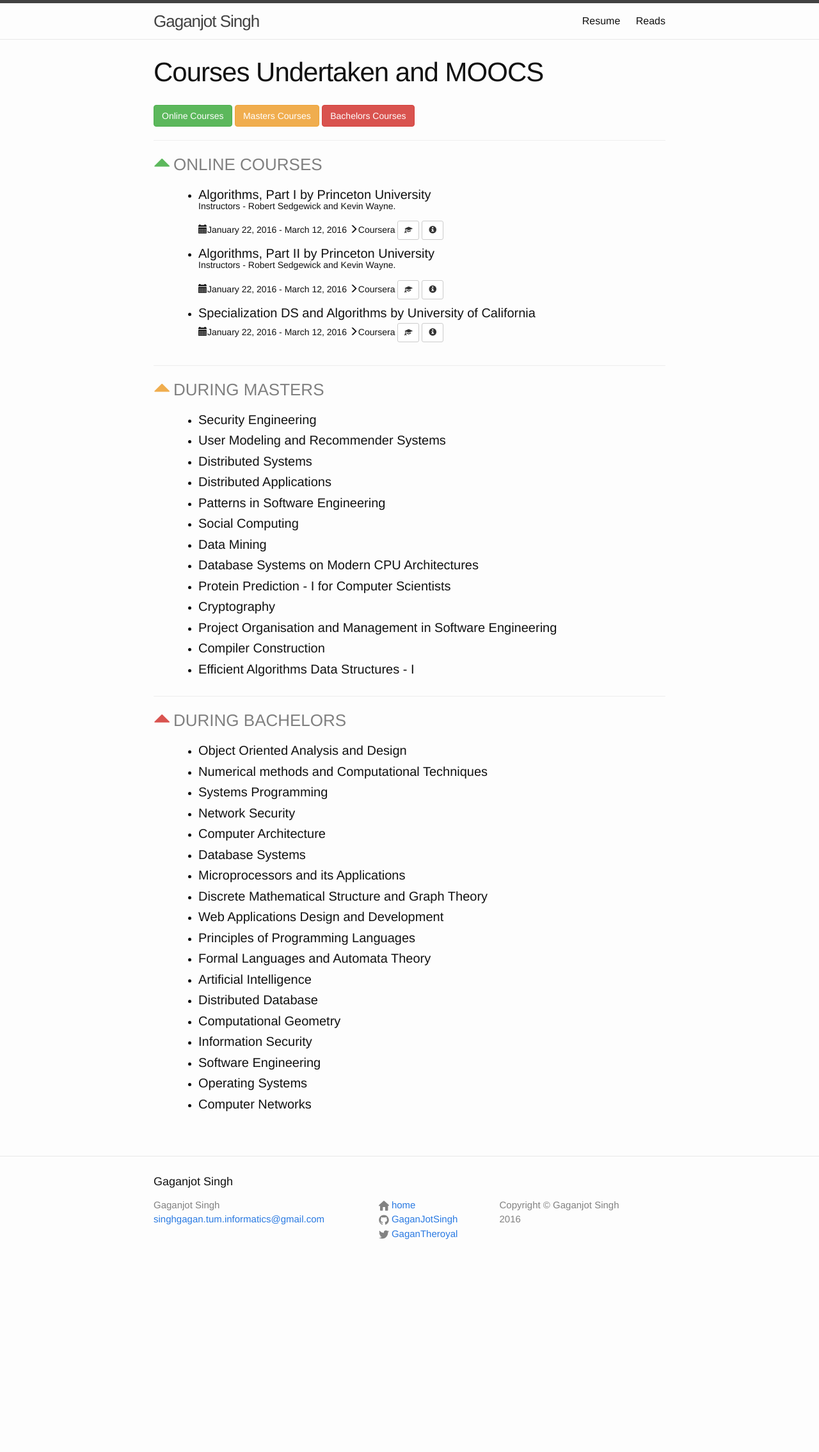
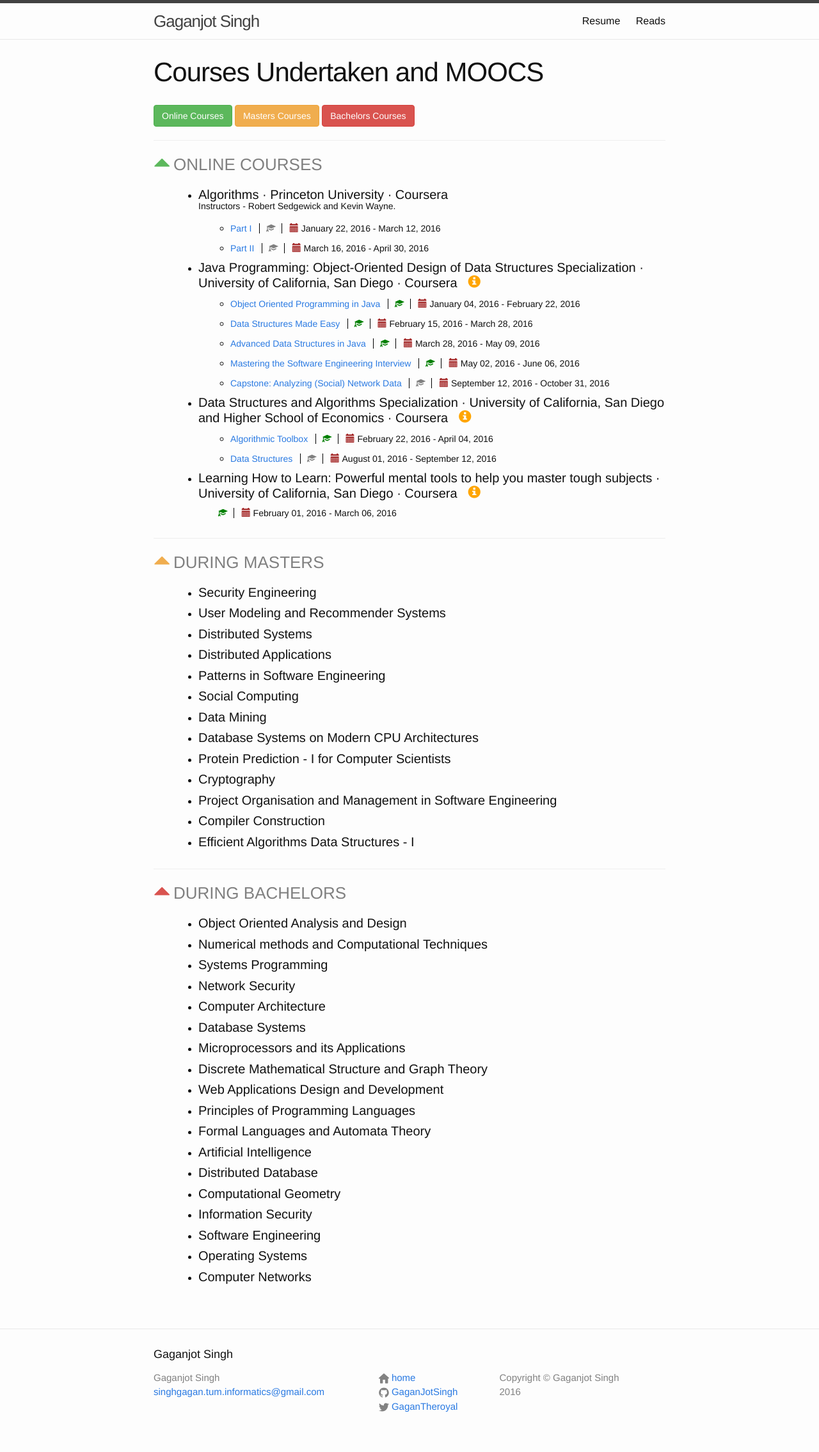
Before and after one commit to GaganJotSingh/GaganJotSingh.github.io, a Jekyll site: the page built from study/coursesUndertaken/index.md, in a window 1280 px wide. Shown: the whole page at 64% size. Built offline with Jekyll 4.4.1, drawn with Linux system fonts in a browser that asks for light colours; before the commit the page ends 2000 px from its top, so only the background shows below that.

Commit message:
Added new section "Online presence" to resume page and HackerRank image. New design for online courses on "Courses" page and added/modified courses and their certificates.

```diff
--- a/_sass/_layout.scss
+++ b/_sass/_layout.scss
@@ -251,3 +251,15 @@
         }
     }
 }
+
+/**
+ * By Gagan
+ */
+.vertical-separators {
+    border-left: 1px solid black;
+    border-right: 1px solid black;
+}
+.vertical-separators-margins {
+    margin-left: 10px;
+    margin-right: 10px;
+}
--- a/study/coursesUndertaken/index.md
+++ b/study/coursesUndertaken/index.md
@@ -23,59 +23,52 @@ permalink: /courses/
 	<div class="col-md-12">
 		<ul style="padding-left: 40px; margin-bottom: 10.5px">
 			<li>
-				<h4 style="margin-top:10.5px; margin-bottom:10.5px">Algorithms, Part I by Princeton University
+				<h4 style="margin-top:10.5px; margin-bottom:10.5px">Algorithms &middot; Princeton University &middot; Coursera
 					<span><h5>Instructors - Robert Sedgewick and Kevin Wayne.</h5></span>
 				</h4>
-				<h5 style="margin-top:10.5px; margin-bottom:10.5px">
-					<span class="glyphicon glyphicon-calendar"></span>January 22, 2016 - March 12, 2016
-					<span class="glyphicon glyphicon-menu-right"></span>Coursera
-					<a>
-						<button type="button" title="This course provides no certificate" class="btn btn-default btn-sm">
-					  	<span class="glyphicon glyphicon-education"></span>
-						</button>
-					</a>
-					<a href="https://www.coursera.org/course/algs4partI">
-						<button type="button" title="Course Homepage" class="btn btn-default btn-sm">
-						<span class="glyphicon glyphicon-info-sign"></span>
-						</button>
-					</a>
-				</h5>
+			</li>
+			<ul style="padding-left: 20px; margin-bottom: 10.5px">
+				<li>
+					<h5 style="margin-top:10.5px; margin-bottom:10.5px"><a href="https://www.coursera.org/course/algs4partI" target="_blank">Part I</a>&nbsp;&nbsp;&nbsp;<a class="vertical-separators"><span class="glyphicon glyphicon-education vertical-separators-margins" style="color: grey;" title="This course provides no certificate"></span></a>&nbsp;&nbsp;&nbsp;<span class="glyphicon glyphicon-calendar" style="color: brown;"></span>&nbsp;January 22, 2016 - March 12, 2016&nbsp;<!-- a href="https://www.coursera.org/course/algs4partI"><span class="glyphicon glyphicon-info-sign" style="color: orange;" title="Course Homepage"></span></a --></h5>
+				</li>
+				<li>
+					<h5 style="margin-top:10.5px; margin-bottom:10.5px"><a href="https://www.coursera.org/course/algs4partII" target="_blank">Part II</a>&nbsp;&nbsp;&nbsp;<a class="vertical-separators"><span class="glyphicon glyphicon-education vertical-separators-margins" style="color: grey;" title="This course provides no certificate"></span></a>&nbsp;&nbsp;&nbsp;<span class="glyphicon glyphicon-calendar" style="color: brown;"></span>&nbsp;March 16, 2016 - April 30, 2016</h5>
+				</li>
+			</ul>
+			<li>
+				<h4 style="margin-top:10.5px; margin-bottom:5px">Java Programming: Object-Oriented Design of Data Structures Specialization &middot; University of California, San Diego &middot; Coursera &nbsp; <a href="https://www.coursera.org/specializations/java-object-oriented" title="Specialization Homepage" target="_blank"><span class="glyphicon glyphicon-info-sign" style="color: orange;"></span></a></h4>
+			<ul style="padding-left: 20px; margin-bottom: 10.5px">
+				<li>
+					<h5 style="margin-top:10.5px; margin-bottom:10.5px"><a href="https://www.coursera.org/learn/object-oriented-java" title="Course Homepage" target="_blank">Object Oriented Programming in Java</a>&nbsp;&nbsp;&nbsp;<a class="vertical-separators" href="https://www.coursera.org/account/accomplishments/certificate/7NKVA6WRPB9G" title="Course certificate" target="_blank"><span class="glyphicon glyphicon-education vertical-separators-margins" style="color: green;"></span></a>&nbsp;&nbsp;&nbsp;<span class="glyphicon glyphicon-calendar" style="color: brown;"></span>&nbsp;January 04, 2016 - February 22, 2016</h5>
+				</li>
+				<li>
+					<h5 style="margin-top:10.5px; margin-bottom:10.5px"><a href="https://www.coursera.org/learn/data-structures-optimizing-performance" title="Course Homepage" target="_blank">Data Structures Made Easy</a>&nbsp;&nbsp;&nbsp;<a class="vertical-separators" href="https://www.coursera.org/account/accomplishments/certificate/DRZXVV4UG4K5" title="Course certificate" target="_blank"><span class="glyphicon glyphicon-education vertical-separators-margins" style="color: green;"></span></a>&nbsp;&nbsp;&nbsp;<span class="glyphicon glyphicon-calendar" style="color: brown;"></span>&nbsp;February 15, 2016 - March 28, 2016</h5>
+				</li>
+				<li>
+					<h5 style="margin-top:10.5px; margin-bottom:10.5px"><a href="https://www.coursera.org/learn/advanced-data-structures" title="Course Homepage" target="_blank">Advanced Data Structures in Java</a>&nbsp;&nbsp;&nbsp;<a class="vertical-separators" href="https://www.coursera.org/account/accomplishments/certificate/XCFTURQSE4CP" title="Course certificate" target="_blank"><span class="glyphicon glyphicon-education vertical-separators-margins" style="color: green;"></span></a>&nbsp;&nbsp;&nbsp;<span class="glyphicon glyphicon-calendar" style="color: brown;"></span>&nbsp;March 28, 2016 - May 09, 2016</h5>
+				</li>
+				<li>
+					<h5 style="margin-top:10.5px; margin-bottom:10.5px"><a href="https://www.coursera.org/learn/cs-tech-interview" title="Course Homepage" target="_blank">Mastering the Software Engineering Interview</a>&nbsp;&nbsp;&nbsp;<a class="vertical-separators" href="https://www.coursera.org/account/accomplishments/certificate/G7H49PVSB8AA" title="Course certificate" target="_blank"><span class="glyphicon glyphicon-education vertical-separators-margins" style="color: green;"></span></a>&nbsp;&nbsp;&nbsp;<span class="glyphicon glyphicon-calendar" style="color: brown;"></span>&nbsp;May 02, 2016 - June 06, 2016</h5>
+				</li>
+				<li>
+					<h5 style="margin-top:10.5px; margin-bottom:10.5px"><a href="https://www.coursera.org/learn/intermediate-programming-capstone" title="Course Homepage" target="_blank">Capstone: Analyzing (Social) Network Data</a>&nbsp;&nbsp;&nbsp;<a class="vertical-separators" title="Course certificate: On it's way" target="_blank"><span class="glyphicon glyphicon-education vertical-separators-margins" style="color: grey;"></span></a>&nbsp;&nbsp;&nbsp;<span class="glyphicon glyphicon-calendar" style="color: brown;"></span>&nbsp;September 12, 2016 - October 31, 2016</h5>
+				</li>
+			</ul>
 			</li>
 			<li>
-				<h4 style="margin-top:10.5px; margin-bottom:10.5px">Algorithms, Part II by Princeton University
-					<span><h5>Instructors - Robert Sedgewick and Kevin Wayne.</h5></span>
-				</h4>
-				<h5 style="margin-top:10.5px; margin-bottom:10.5px">
-					<span class="glyphicon glyphicon-calendar"></span>January 22, 2016 - March 12, 2016
-					<span class="glyphicon glyphicon-menu-right"></span>Coursera
-					<a>
-						<button type="button" title="This course provides no certificate" class="btn btn-default btn-sm">
-					  	<span class="glyphicon glyphicon-education"></span>
-						</button>
-					</a>
-					<a href="https://www.coursera.org/course/algs4partI">
-						<button type="button" title="Course Homepage" class="btn btn-default btn-sm">
-						<span class="glyphicon glyphicon-info-sign"></span>
-						</button>
-					</a>
-				</h5>
+				<h4 style="margin-top:10.5px; margin-bottom:5px">Data Structures and Algorithms Specialization &middot; University of California, San Diego and Higher School of Economics &middot; Coursera &nbsp; <a href="https://www.coursera.org/specializations/data-structures-algorithms" title="Specialization Homepage" target="_blank"><span class="glyphicon glyphicon-info-sign" style="color: orange;"></span></a></h4>
+			<ul style="padding-left: 20px; margin-bottom: 10.5px">
+				<li>
+					<h5 style="margin-top:10.5px; margin-bottom:10.5px"><a href="https://www.coursera.org/learn/algorithmic-toolbox" title="Course Homepage" target="_blank">Algorithmic Toolbox</a>&nbsp;&nbsp;&nbsp;<a class="vertical-separators" href="https://www.coursera.org/account/accomplishments/certificate/SXXQFP8XLP3E" title="Course certificate" target="_blank"><span class="glyphicon glyphicon-education vertical-separators-margins" style="color: green;"></span></a>&nbsp;&nbsp;&nbsp;<span class="glyphicon glyphicon-calendar" style="color: brown;"></span>&nbsp;February 22, 2016 - April 04, 2016</h5>
+				</li>
+				<li>
+					<h5 style="margin-top:10.5px; margin-bottom:10.5px"><a href="https://www.coursera.org/learn/data-structures" title="Course Homepage" target="_blank">Data Structures</a>&nbsp;&nbsp;&nbsp;<a class="vertical-separators" title="Course certificate: On it's way" target="_blank"><span class="glyphicon glyphicon-education vertical-separators-margins" style="color: grey;"></span></a>&nbsp;&nbsp;&nbsp;<span class="glyphicon glyphicon-calendar" style="color: brown;"></span>&nbsp;August 01, 2016 - September 12, 2016</h5>
+				</li>
+			</ul>
 			</li>
 			<li>
-				<h4 style="margin-top:10.5px; margin-bottom:5px">Specialization DS and Algorithms by University of California</h4>
-				<h5>
-					<span class="glyphicon glyphicon-calendar"></span>January 22, 2016 - March 12, 2016
-					<span class="glyphicon glyphicon-menu-right"></span>Coursera
-					<a>
-						<button type="button" title="This course provides no certificate" class="btn btn-default btn-sm">
-					  	<span class="glyphicon glyphicon-education"></span>
-						</button>
-					</a>
-					<a href="https://www.coursera.org/course/algs4partI">
-						<button type="button" title="Course Homepage" class="btn btn-default btn-sm">
-						<span class="glyphicon glyphicon-info-sign"></span>
-						</button>
-					</a>
-				</h5>
+				<h4 style="margin-top:10.5px; margin-bottom:5px">Learning How to Learn: Powerful mental tools to help you master tough subjects &middot; University of California, San Diego &middot; Coursera &nbsp; <a href="https://www.coursera.org/learn/learning-how-to-learn/" title="Course Homepage" target="_blank"><span class="glyphicon glyphicon-info-sign" style="color: orange;"></span></a></h4>
+				<h5 style="margin-top:10.5px; margin-bottom:10.5px"><a class="vertical-separators" href="https://www.coursera.org/account/accomplishments/certificate/6N9XW7RLCB7K" title="Course certificate" target="_blank" style="border-left: 1px solid white; margin-left: 20px;"><span class="glyphicon glyphicon-education vertical-separators-margins" style="color: green;"></span></a>&nbsp;&nbsp;&nbsp;<span class="glyphicon glyphicon-calendar" style="color: brown;"></span>&nbsp;February 01, 2016 - March 06, 2016</h5>
 			</li>
 		</ul>
 	</div>
```
Also changed, not shown: about/resume/index.md (+15 -1 lines), res/images/hackerrank_icon.png (added).
